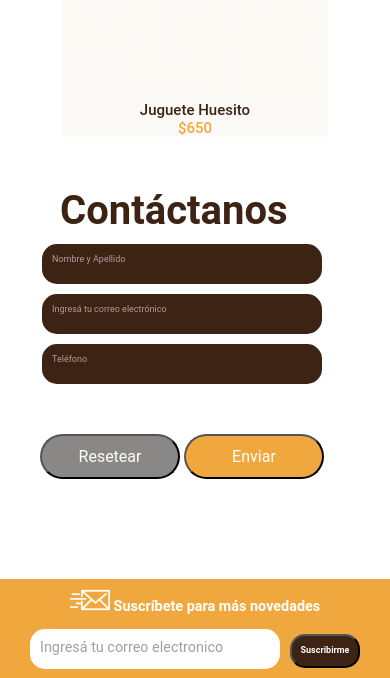
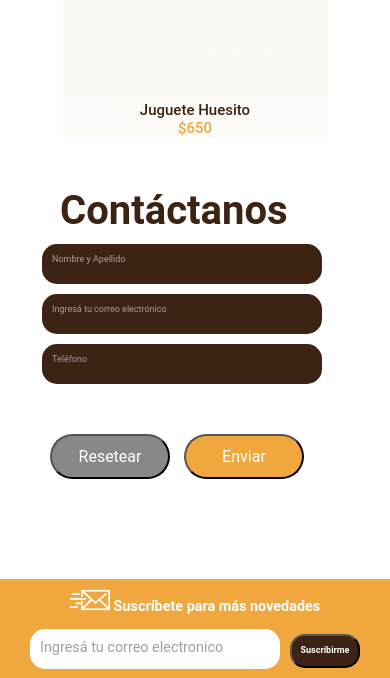
Before and after one commit to fabriconiglio/proyectos_frontend, a plain HTML site: page proyecto_clase15/index.html in a window 390 px wide. Shown: the part 1683-2361 px from the top of the page. Drawn offline with Linux system fonts and the light colour scheme; a web font is replaced by a local one.

Commit message:
hice modificaciones

```diff
--- a/proyecto_clase15/css/style.css
+++ b/proyecto_clase15/css/style.css
@@ -407,7 +407,7 @@ h4{
     }
 
     .contactos{
-        width:300px;
+        width:280px;
         position: relative;
         margin-left: -570px;
         margin-top: -50px;
@@ -434,10 +434,10 @@ h4{
     }
 
     .contactos button{
-        width: 140px;
+        width: 120px;
         height: 45px;
         border-radius: 25px;
-        margin-left: -30px;
+        margin-left: -20px;
         margin-right: 30px;
 
     }
```
